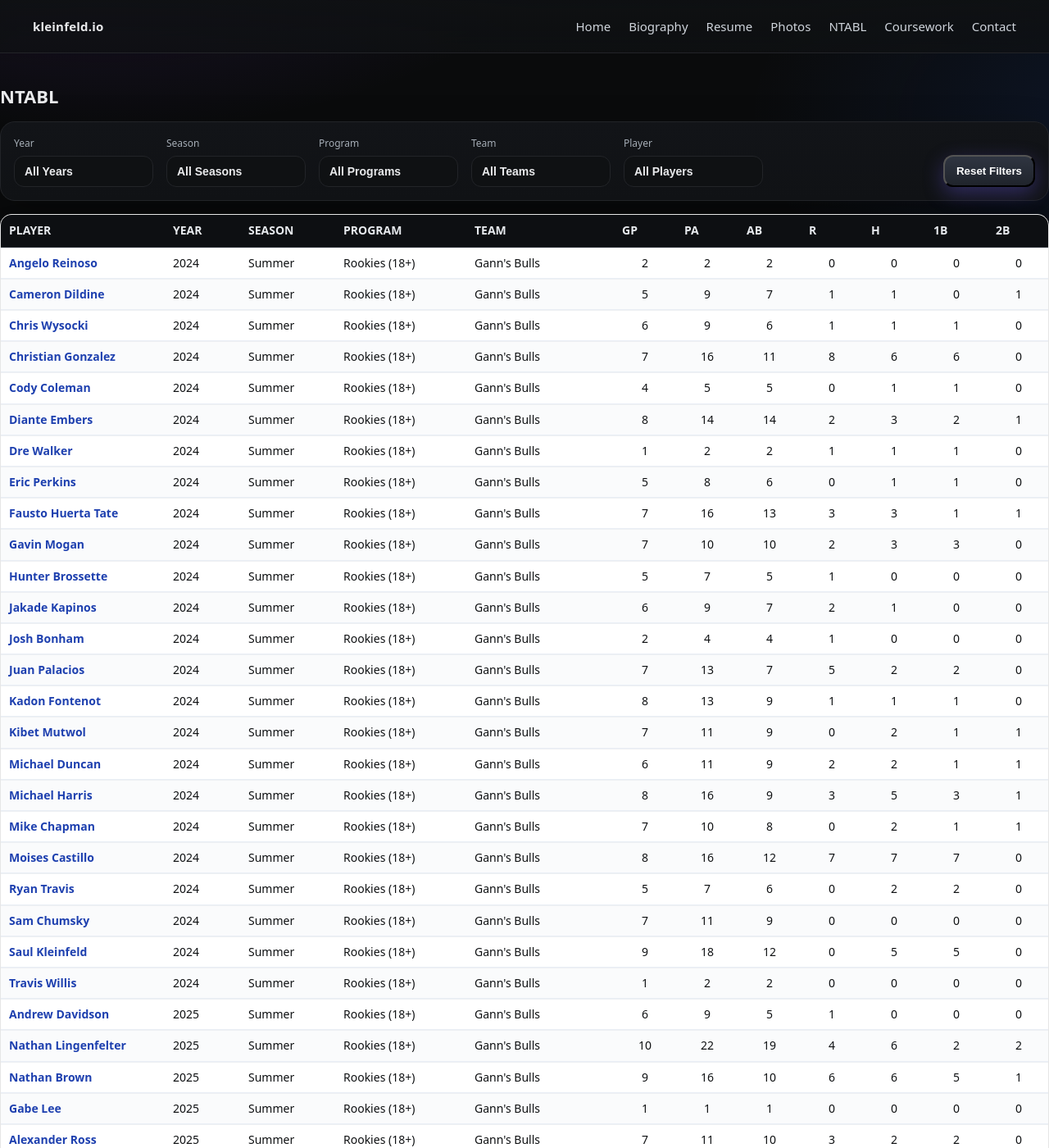
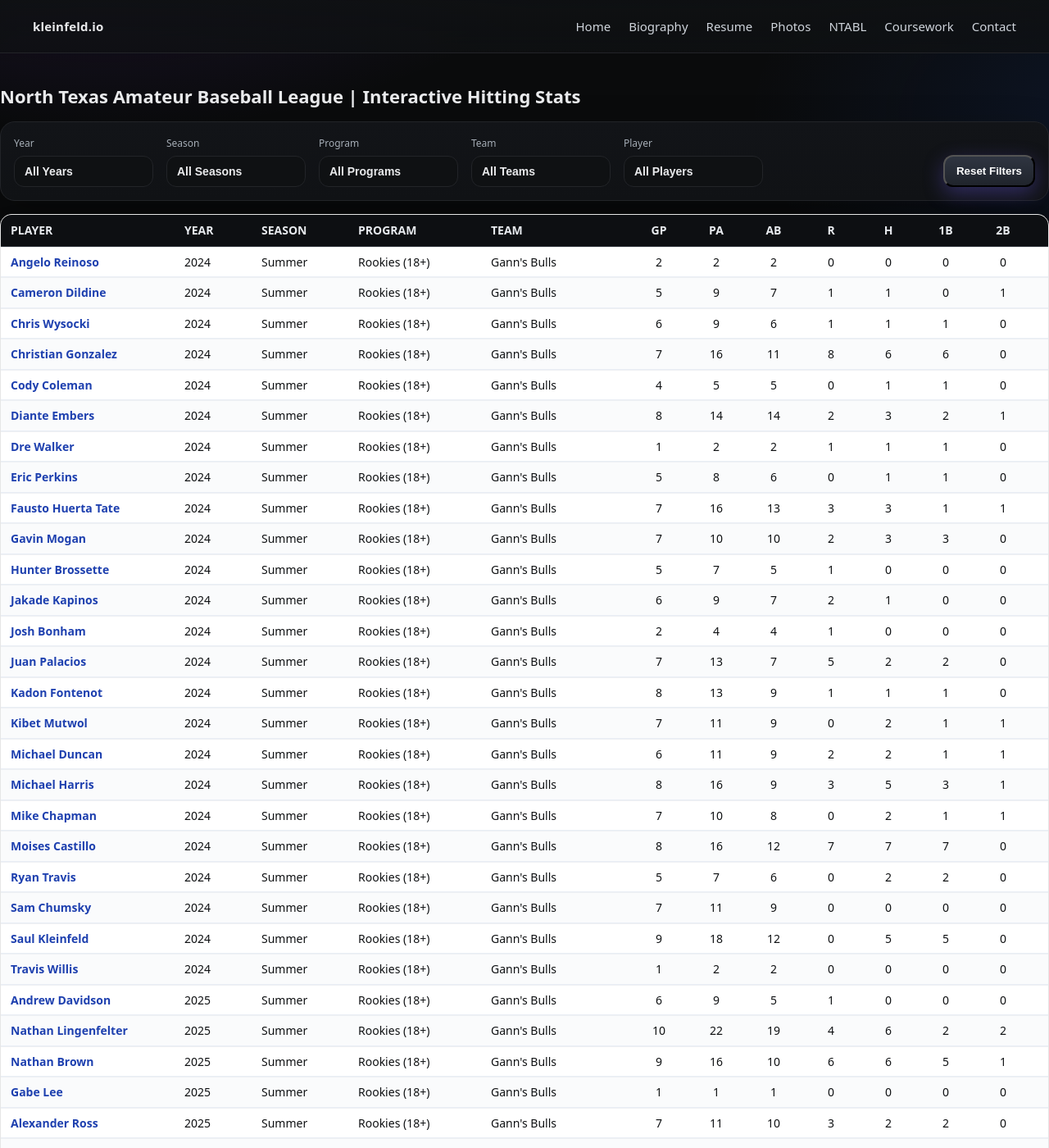
Before and after one commit to skleinfeld/Kleinfeld.io, a Jekyll site: the page built from ntabl.html, in a window 1280 px wide and 1400 px high. Shown: the whole window at 82% size. Built offline with Jekyll 4.4.1, drawn with Linux system fonts in a browser that asks for light colours.

Commit message:
Revamp NTABL stats page layout and styling
Updated the page title and header to use the full league name. Refactored CSS for improved table and controls layout, added theme variables, and enhanced column hover highlighting. Improved JavaScript for column hover, sorting, and data normalization. These changes provide a clearer, more modern interface and better usability for interactive hitting stats.

```diff
--- a/ntabl.html
+++ b/ntabl.html
@@ -1,11 +1,13 @@
 ---
 layout: default
-title: NTABL — Interactive Hitting Stats
+title: North Texas Amateur Baseball League | Interactive Hitting Stats
 permalink: /ntabl/
 ---
 
 <section class="wrap-wide" style="padding:40px 0;">
-  <h1 style="font-size:22px;font-weight:700;margin:0 0 18px">NTABL</h1>
+  <h1 style="font-size:22px;font-weight:700;margin:0 0 18px">
+    North Texas Amateur Baseball League | Interactive Hitting Stats
+  </h1>
 
   <!-- Controls -->
   <div class="card ntabl-controls">
@@ -37,7 +39,7 @@ permalink: /ntabl/
   </div>
 
   <!-- Table -->
-  <div class="surface" style="margin:0 auto;max-width:1400px;">
+  <div class="surface ntabl-surface">
     <div class="ntabl-wrap">
       <table id="ntabl-table" class="ntabl-table" aria-describedby="ntabl-note">
         <thead></thead>
@@ -55,21 +57,35 @@ permalink: /ntabl/
 <script src="https://cdn.jsdelivr.net/npm/papaparse@5.4.1/papaparse.min.js"></script>
 
 <style>
-/* ---------- Controls layout ---------- */
+/* ========= Width & theme variables ========= */
+:root{
+  /* Increase/decrease if you need more/less room; both filter card and table use this */
+  --ntabl-width: 1680px;
+  --ntabl-number-col: 50px;   /* width for stat columns */
+  --ntabl-text: #e7eaee;
+  --ntabl-muted: #a5adb6;
+  --ntabl-head-bg: #0d0f12;
+  --ntabl-head-hover: #1f2430; /* header when its column is hovered */
+  --ntabl-cell: #ffffff;
+  --ntabl-row-hover: #eef2f7;
+  --ntabl-col-hover: #e6eaf1;
+  --ntabl-border: #e9eef5;
+  --ntabl-sticky-border: #2b2f35;
+}
+
+/* ========= Controls layout ========= */
 .ntabl-controls{
   margin:0 auto 16px;
   padding:16px;
   display:flex;
   flex-wrap:wrap;
   gap:12px 16px;
-  align-items:end; /* aligns buttons with selects */
-  max-width:1400px;
+  align-items:end;
+  max-width:var(--ntabl-width);
 }
 .ntabl-field{ display:flex; flex-direction:column; gap:6px; }
-.ntabl-field label{ font-size:12px; color:#a5adb6; }
+.ntabl-field label{ font-size:12px; color:var(--ntabl-muted); }
 .ntabl-actions{ margin-left:auto; display:flex; gap:8px; }
-
-/* ---------- Select styling ---------- */
 .ntabl-select{
   appearance:none; -webkit-appearance:none; -moz-appearance:none;
   background:#0f1113; color:#e9eaec;
@@ -78,46 +94,55 @@ permalink: /ntabl/
 }
 .ntabl-select:focus{ outline:none; border-color:#2b2f35; box-shadow:0 0 0 3px rgba(124,58,237,.28) }
 
-/* ---------- Table sizing & look ---------- */
-.ntabl-wrap{ overflow-x:visible; }
+/* ========= Table sizing & look ========= */
+.ntabl-surface{ margin:0 auto; max-width:var(--ntabl-width); }
+.ntabl-wrap{ overflow-x:hidden; } /* no horizontal scroll */
 .ntabl-table{
   width:100%;
   border-collapse:separate; border-spacing:0;
-  font-size:14px; line-height:1.3;
+  font-size:14px; line-height:1.25;
   table-layout:fixed; /* static column widths */
 }
 .ntabl-table thead th{
-  background:#0d0f12; color:#e7eaee;
-  border-bottom:1px solid #2b2f35;
+  background:var(--ntabl-head-bg); color:var(--ntabl-text);
+  border-bottom:1px solid var(--ntabl-sticky-border);
   padding:10px 10px;
   position:sticky; top:0; z-index:1;
+  text-align:center; /* center stat headers */
 }
+.ntabl-table thead th.t-text{ text-align:left; padding-left:12px; }
 .ntabl-table tbody td, .ntabl-table tfoot td, .ntabl-table tfoot th{
-  background:#ffffff; color:#0f1113;
-  padding:9px 10px; border-bottom:1px solid #e9eef5;
+  background:var(--ntabl-cell); color:#0f1113;
+  padding:9px 10px; border-bottom:1px solid var(--ntabl-border);
+  text-align:center; /* center stats */
 }
-.ntabl-table tbody tr:hover td{ background:#eef2f7 !important; }
+.ntabl-table tbody td.t-text, .ntabl-table tfoot th.t-text{ text-align:left; padding-left:12px; }
+.ntabl-table tbody tr:hover td{ background:var(--ntabl-row-hover) !important; }
 
-/* fixed widths per column key */
-th[data-col="PLAYER"], td[data-col="PLAYER"]{ width:180px; }
+/* fixed widths per leading columns */
+th[data-col="PLAYER"], td[data-col="PLAYER"]{ width:190px; }
 th[data-col="YEAR"], td[data-col="YEAR"]{ width:72px; }
 th[data-col="SEASON"], td[data-col="SEASON"]{ width:96px; }
 th[data-col="PROGRAM"], td[data-col="PROGRAM"]{ width:140px; }
 th[data-col="TEAM"], td[data-col="TEAM"]{ width:160px; }
 /* all numeric/stat columns */
-.ntabl-table .t-num{ width:56px; }
+.ntabl-table .t-num{ width:var(--ntabl-number-col); }
 
 /* column hover highlight (x & y) */
-.ntabl-table thead th.col-hover,
+.ntabl-table thead th.col-hover{ background:var(--ntabl-head-hover) !important; color:#fff; }
 .ntabl-table tbody td.col-hover,
-.ntabl-table tfoot td.col-hover{ background:#e6eaf1 !important; }
+.ntabl-table tfoot td.col-hover{ background:var(--ntabl-col-hover) !important; }
 
-/* Player link: same font size as table, underline dotted on hover */
+/* Player link */
 .link-like{
   background:none;border:none;color:#1e40af;cursor:pointer;padding:0;
   font:inherit; font-weight:700;
 }
-.link-like:hover{ color:#0e7490; text-decoration:underline dotted; text-underline-offset:2px; }
+.link-like:hover{
+  color:#0e7490;
+  text-decoration:underline dotted;
+  text-underline-offset:2px;
+}
 
 /* footnote */
 .ntabl-note{ font-size:12px;color:#667085;padding:10px 12px 14px }
@@ -302,31 +327,30 @@ th[data-col="TEAM"], td[data-col="TEAM"]{ width:160px; }
     complete: res => {
       const raw = res.data || [];
 
-      // Normalize to UPPERCASE keys so we can reference reliably
       rows = raw.map(r=>{
         const o={};
+        // normalize keys to UPPERCASE
         Object.keys(r).forEach(k=>{ o[String(k).toUpperCase()] = r[k]; });
-        // Basic cleanup
-        o['PLAYER']  = norm(o['PLAYER']  ?? '');
-        o['YEAR']    = String(o['YEAR'] ?? '');
-        o['SEASON']  = norm(o['SEASON'] ?? '');
-        o['PROGRAM'] = norm(o['PROGRAM'] ?? '');
-        o['TEAM']    = norm(o['TEAM'] ?? '');
-        // common alias
+        // cleanup core fields
+        o['PLAYER']  = (o['PLAYER']  ?? '').toString().trim();
+        o['YEAR']    = (o['YEAR']    ?? '').toString().trim();
+        o['SEASON']  = (o['SEASON']  ?? '').toString().trim();
+        o['PROGRAM'] = (o['PROGRAM'] ?? '').toString().trim();
+        o['TEAM']    = (o['TEAM']    ?? '').toString().trim();
+        // alias K_L -> K-L if needed
         if(o['K_L'] !== undefined && o['K-L'] === undefined) o['K-L'] = o['K_L'];
         return o;
       });
 
-      // Set up column order: FRONT then present stats, then any extras
+      // Build column list: front + present stats + any extras
       const present = new Set(); rows.forEach(r=>Object.keys(r).forEach(k=>present.add(k)));
       const stats = STATS_ORDER.filter(c=>present.has(c));
       const rest  = Array.from(present).filter(c=>!FRONT.includes(c) && !stats.includes(c));
       COLS = [...FRONT, ...stats, ...rest];
 
-      // Build head first (so width classes bind to data-col)
       buildHead();
 
-      // Filters
+      // Populate filters
       const years    = Array.from(new Set(rows.map(r=>r['YEAR']).filter(Boolean)))
         .sort((a,b)=>ORDER_YEAR.indexOf(a)-ORDER_YEAR.indexOf(b) || b.localeCompare(a));
       const seasons  = Array.from(new Set(rows.map(r=>r['SEASON']).filter(Boolean)))
```
Also changed, not shown: other parts of ntabl.html (+12 -12 lines).
